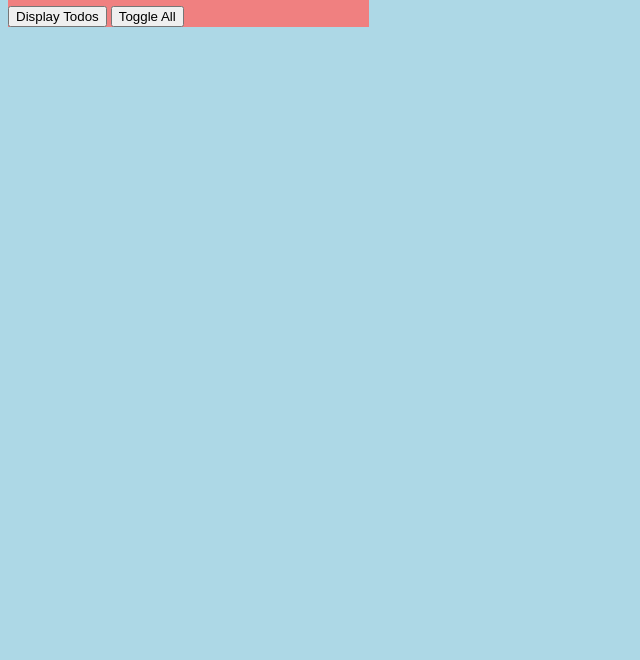
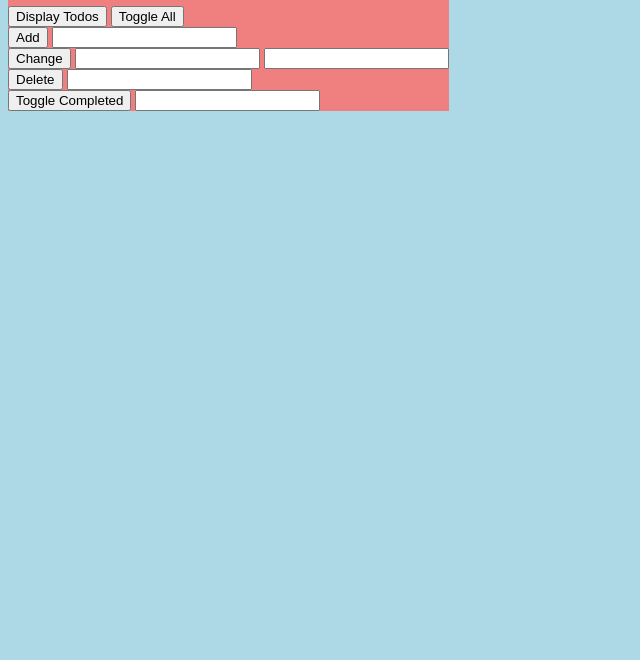
Before and after one commit to akadarAkku/practical-javascript, a plain HTML site: page index.html in a window 1280 px wide. Shown: the part 140-800 px from the top of the page, without its empty margins (0-640 px from the left). Drawn offline with Linux system fonts and the light colour scheme.

Commit message:
version8 done

```diff
--- a/index.html
+++ b/index.html
@@ -9,12 +9,34 @@
     <script src="version6.js"></script>
     <header id="header">
         <h1>Akader-js3-week1_project</h1>
-    <script src="version7.js"></script>
+    <script src="version8.js"></script>
 </head>
 <body>
     <h1>Todos List</h1>
+    <div>
+        <button onclick="handler.displayTodos()">Display Todos</button>
+        <button onclick="handler.toggleAll()">Toggle All</button>
+    </div>
+    <div>
+        <button onclick="handler.addTodo()">Add</button>
+        <input id="addTodoTextInput" type="text">
+    </div>
 
-    <button id='displayTodosButton'>Display Todos</button>
-    <button id='toggleAllButton'>Toggle All</button>
+    <div>
+        <button onclick="handler.changeTodo()">Change</button>
+        <input id="changeTodoPositionInput" type="number">
+        <input id="changeTodoTextInput" type="text">
+    </div>
+
+    <div>
+        <button onclick="handler.deleteTodos()">Delete</button>
+        <input id="deleteTodoPositionInput" type="number">
+    </div>
+
+    <div>
+        <button onclick="handler.toggleCompleted()">Toggle Completed</button>
+        <input id="toggleCompletedPositionInput" type="number">
+    </div>
+
 </body>
 </html>
--- a/version7.js
+++ b/version8.js
@@ -66,12 +66,33 @@ var todoList = {
         this.displayTodos();
       }
     }
-
-const displayTodosButton = document.getElementById('displayTodosButton');
-displayTodosButton.addEventListener('click', function(){
+let handler = {
+  displayTodos: function(){
     todoList.displayTodos();
-   });
-const toggleAllButton = document.getElementById('toggleAllButton');
-toggleAllButton.addEventListener('click', function(){
+  },
+  addTodo: function(){
+      let addTodoTextInput = document.getElementById('addTodoTextInput');
+      todoList.addTodo(addTodoTextInput.value);
+      addTodoTextInput.value = '';
+  },
+  changeTodo: function(){
+    let changeTodoPositionInput = document.getElementById('changeTodoPositionInput');
+    let changeTodoTextInput = document.getElementById('changeTodoTextInput');
+    todoList.changeTodo(changeTodoPositionInput.value, changeTodoTextInput.value);
+    changeTodoTextInput.value = '';
+    changeTodoPositionInput.value = '';
+  },
+  deleteTodos: function(){
+    let deleteTodoPositionInput = document.getElementById('deleteTodoPositionInput');
+    todoList.deleteTodos(deleteTodoPositionInput.value);
+    deleteTodoPositionInput.value = '';
+  },
+  toggleCompleted: function(){
+    let toggleCompletedPositionInput = document.getElementById('toggleCompletedPositionInput');
+    todoList.toggleCompleted(toggleCompletedPositionInput.value);
+    toggleCompletedPositionInput.value = '';
+  },
+  toggleAll: function(){
     todoList.toggleAll();
-});
+  }
+}
```
